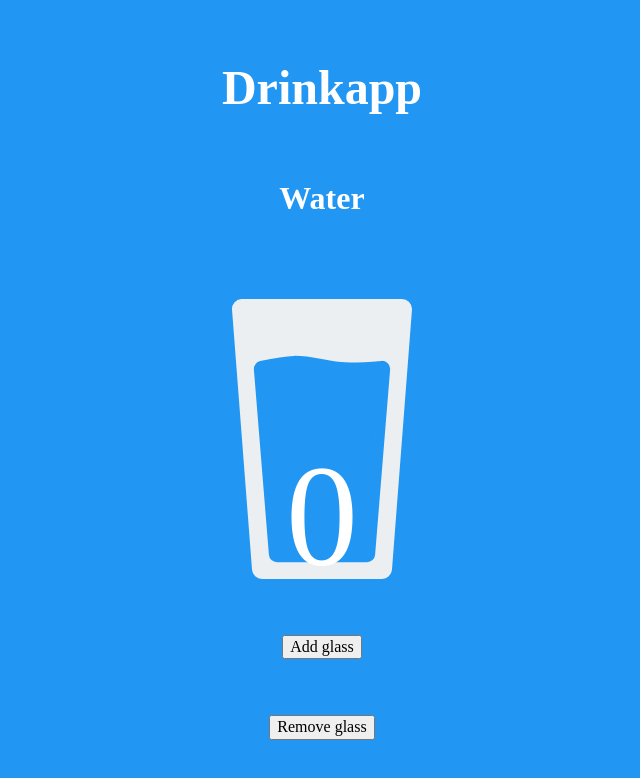
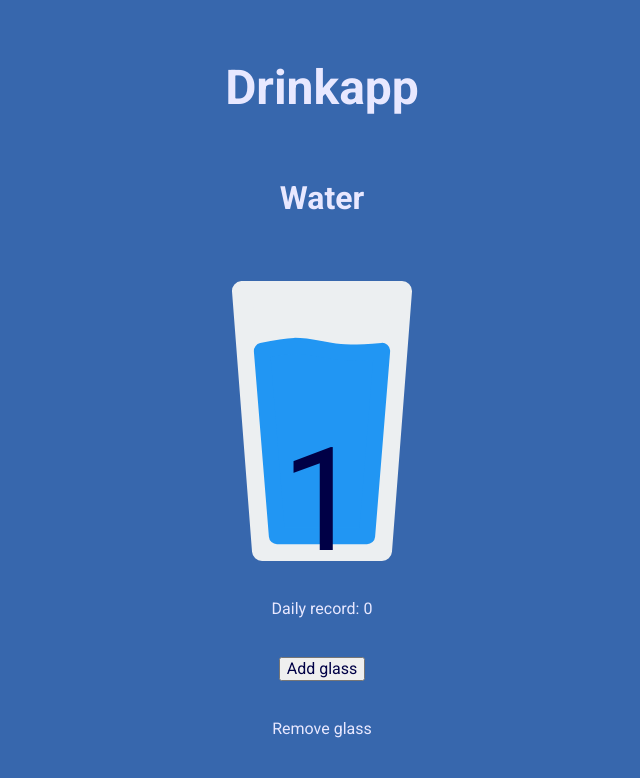
Before and after one commit to filip-rybczynski/drinkapp, a website built with webpack: page src/pages/index.html in a window 1280 px wide. Both pictures are taken after a click on the button "Add glass". Shown: the whole page, without its empty margins (318-958 px from the left). Built offline with nearby package versions, Linux system fonts and the light colour scheme.

Commit message:
feat: buttons change counter value

```diff
--- a/src/js/index.js
+++ b/src/js/index.js
@@ -6,4 +6,15 @@ import '../scss/main.scss';
 
 /* place your code below */
 
-console.log('HELLO 🚀')
+const counterValue = document.querySelector(".value--js");
+const counterMax = document.querySelector(".max--js");
+const addButton = document.querySelector(".add--js");
+const removeButton = document.querySelector(".remove--js");
+
+addButton.addEventListener("click", () => {
+    counterValue.innerHTML++;
+})
+
+removeButton.addEventListener("click", () => {
+    counterValue.innerHTML--;
+})
--- a/src/pages/index.html
+++ b/src/pages/index.html
@@ -157,11 +157,16 @@
       <div class="counter__display">
         <img class="counter__image" src="../assets/img/water.svg" alt="WTF " />
 
-        <div class="counter__value">0</div>
+        <div class="counter__value value--js">0</div>
       </div>
-      <button class="counter__button--add">Add glass</button>
 
-      <button class="counter__button--remove">Remove glass</button>
+      <div class="counter__max max--js">
+        Daily record: 0
+      </div>
+
+      <button class="counter__button--add add--js">Add glass</button>
+
+      <button class="counter__button--remove remove--js">Remove glass</button>
     </main>
   </body>
 </html>
--- a/src/scss/_variables.scss
+++ b/src/scss/_variables.scss
@@ -1 +1,4 @@
-$water: #2196f3;
+@import url('https://fonts.googleapis.com/css2?family=Roboto:ital,wght@0,400;0,700;1,400&display=swap');
+
+$water: #3767AD;
+$water-text: #e8e8ff;
--- a/src/scss/main.scss
+++ b/src/scss/main.scss
@@ -5,22 +5,35 @@
 
 body {
   background: $water;
-  color: #fff;
+  color: $water-text;
   display: flex;
   flex-direction: column;
   align-items: center;
   justify-content: center;
   min-height: 100vh;
+  font-family: 'Roboto', sans-serif;
 }
 
 .counter {
-  color: #fff;
   padding: 2em;
   display: flex;
   flex-direction: column;
   align-items: center;
   justify-content: space-between;
   height: 70vh;
+
+&__button {
+
+  &--add {
+    color: #000046
+  }
+
+  &--remove {
+    background: none;
+    border: none;
+    color: $water-text;
+  }
+}
 
   &__display {
 
@@ -38,10 +51,11 @@ body {
 
   &__value {
     font-size: 9em;
+    color: #000046;
     position: absolute;
     left: 50%;
     transform: translateX(-50%);
-    bottom: 25%;
+    bottom: 27%;
     text-align: center;
     // margin-bottom: -1em;
   }
```
